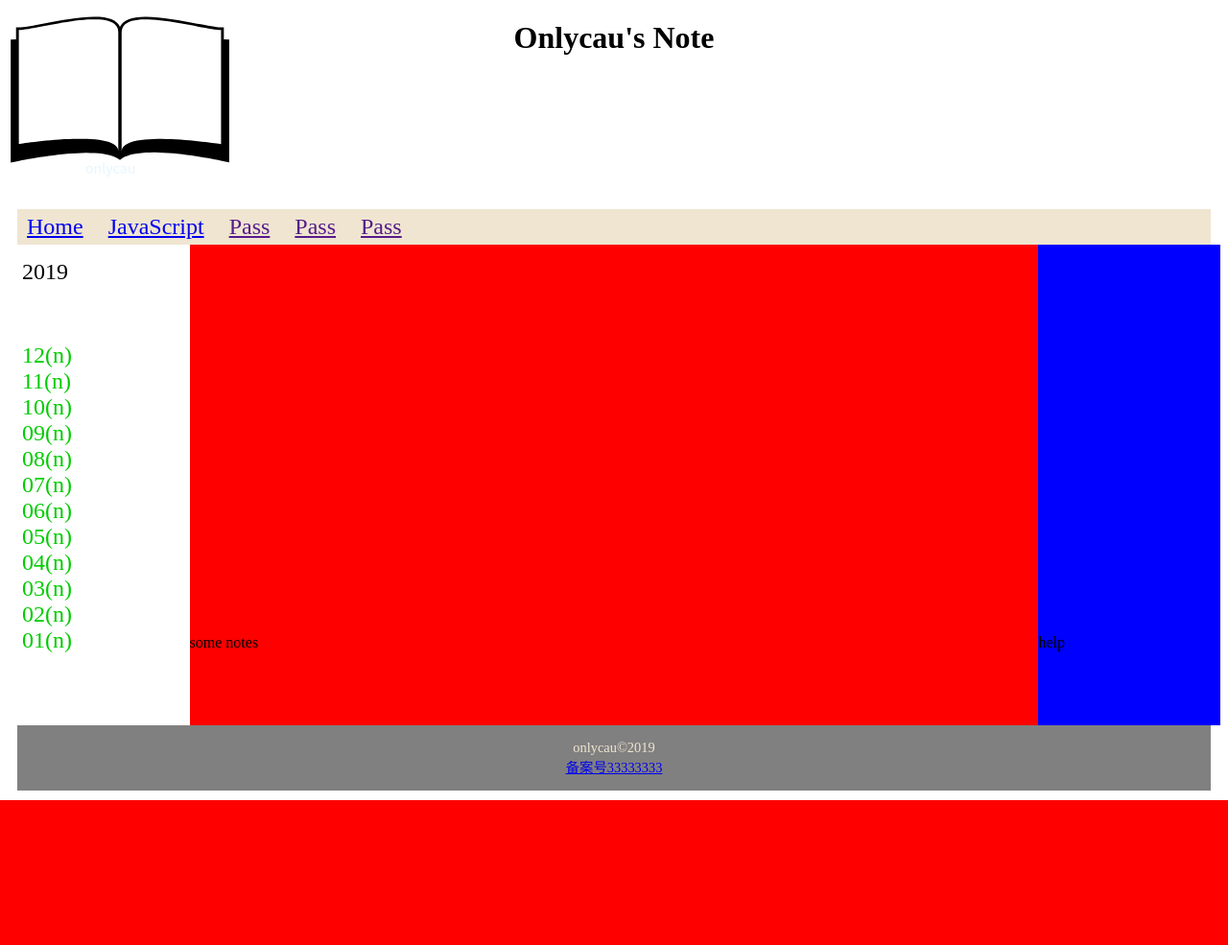
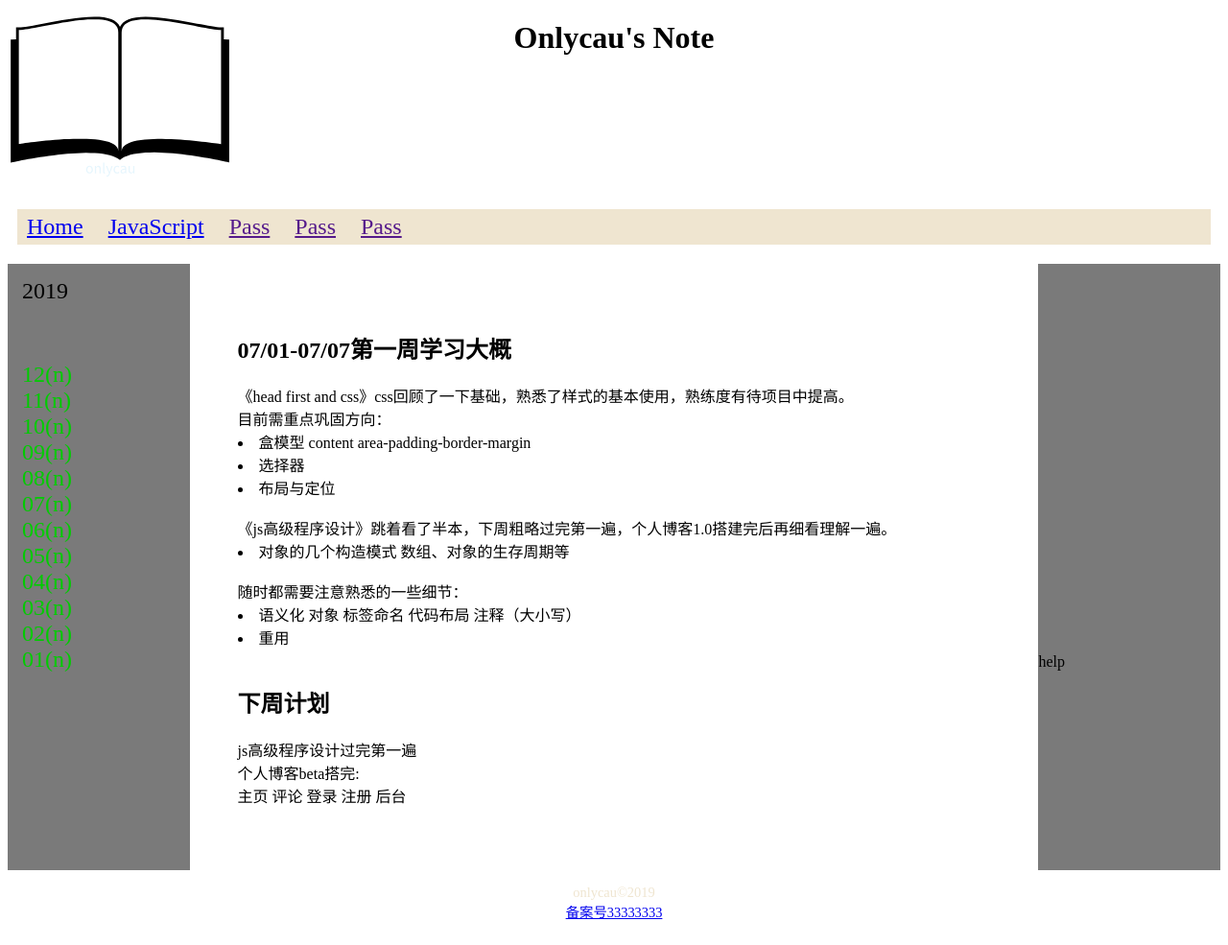
Before and after one commit to onlycau/onlycau.com, a Flask app: page / in a window 1280 px wide. Shown: the whole page at 96% size. Before the commit the page ends 834 px from the top, so only its background shows below. Run offline with Flask 2, Linux system fonts and the light colour scheme.

Commit message:
web beta day 1/7

```diff
--- a/app.py
+++ b/app.py
@@ -1,17 +1,27 @@
 #!usr/bin/env python3
 # -*- coding: utf-8 -*-
 
-from flask import Flask
-from flask import request
+
+from flask import Flask, render_template
+
+from orm import Mysql
 
 
-app = Flask(__name__, static_url_path='')
+app = Flask(__name__, static_folder='static/')
 
 
-@app.route('/', methods=['GET', 'POST'])
-def home():
-    return app.send_static_file('templates/note.html')
+# 主页 静态文件路径有Flask static_folder确定
+@app.route('/')
+def index():
+    return app.send_static_file('html/homepage.html')
+
+
+# 博客页面#静态文件直接相对位置就ok
+@app.route('/blog/<name>')
+def blog(name):
+    text = Mysql().get_blog_by_id(name)[0][0]
+    return render_template('blog.html', name=text)
 
 
 if __name__ == '__main__':
-    app.run()
+    app.run(debug=True)
--- a/static/css/note.css
+++ b/static/css/note.css
@@ -1,9 +1,4 @@
-/*初始化*/
-div#table_container{
-  display: table;
-  width:100%;
-  margin:0 auto;
-}
+/*页面头和log以及顶部导航*/
 
 header>h1{
   text-align: center;
@@ -13,13 +8,15 @@ header>h1{
   position: absolute;
   left: -70px;
   top: -50px;
+  z-index: -1;
 }
 
-/*主站导航*/
 nav#main{
   font-size: 150%;
   background-color: #efe5d0;
-  margin: 160px 10px 0px 10px;
+  margin: 160px 10px 20px 10px;
+  position: relative;
+  z-index: 1;
 }
 nav#main ul {
   margin: 0px;
@@ -31,10 +28,18 @@ nav#main ul li {
   padding: 5px 10px 5px 10px;
 }
 
+/*列表布局 拆三部分*/
+div#table_container{
+  display: table;
+  width:100%;
+  margin-top: :20px;
+}
+
+
 /*文章列表目录导航*/
 nav#artical{
   display: table-cell;
-  background-color: white;
+  background-color: #7a7a7a;
   width: 15%;
   padding:15px;
 }
@@ -47,7 +52,7 @@ nav#artical{
 .dropdown_content{
   display: none;
   position: absolute;
-  background-color: #f9;
+  background-color: #f92;
   font-size: 100%;
 }
 .dropdown:hover .dropdown_content{
@@ -68,19 +73,20 @@ div.month{
 /*文章主体*/
 section#artical_text{
   display: table-cell;
-  background-color: red;
+  background-color: white;
+  padding: 50px;
   width:70%;
+  vertical-align: top;
 }
 
 /*帮助资源链接*/
 aside#help{
   display: table-cell;
-  background-color: blue;
+  background-color: #7a7a7a;
   width: 15%;
 }
 
 footer{
-  background-color: grey;
   color:            #efe5d0;
   text-align:       center;
   padding:          15px;
--- /dev/null
+++ b/static/html/homepage.html
@@ -0,0 +1,85 @@
+<!DOCTYPE html>
+<html lang="zh-cn">
+<head>
+  <meta charset="utf-8">
+  <title></title>
+  <link rel="stylesheet" type="text/css" href="css/note.css">
+</head>
+
+<body>
+
+  <header>
+    <img id="logo" src="images/logo_book.png">
+    <h1>Onlycau's Note</h1>
+  </header>
+
+  <nav id="main">
+      <ul>
+        <li class="selected"><a href="note.html">Home</a></li>
+        <li><a href="sign_in">JavaScript</a></li>
+        <li><a href="">Pass</a></li>
+        <li><a href="">Pass</a></li>
+        <li><a href="">Pass</a></li>
+      </ul>
+  </nav>
+
+  <div id="table_container">
+    <nav id="artical">
+      <div class="dropdown">
+        <span class="year">2019</span><br>
+        <div class="dropdown_content">
+          <a href="http://127.0.0.1:5000/blog">2018</a>
+          <a href="sign_in">2017</a>
+        </div>
+      <div class="month">
+        <span>12(n)</span><br>
+        <span>11(n)</span><br>
+        <span>10(n)</span><br>
+        <span>09(n)</span><br>
+        <span>08(n)</span><br>
+        <span>07(n)</span><br>
+        <span>06(n)</span><br>
+        <span>05(n)</span><br>
+        <span>04(n)</span><br>
+        <span>03(n)</span><br>
+        <span>02(n)</span><br>
+        <span>01(n)</span><br>
+      </div>
+      </div>
+    </nav>
+
+    <section id="artical_text">
+      <h1>07/01-07/07第一周学习大概</h1>
+      <div class="blog">
+        《head first and css》css回顾了一下基础，熟悉了样式的基本使用，熟练度有待项目中提高。<br>
+        目前需重点巩固方向：
+        <li>盒模型 content area-padding-border-margin</li>
+        <li>选择器 </li>
+        <li>布局与定位</li><br>
+        《js高级程序设计》跳着看了半本，下周粗略过完第一遍，个人博客1.0搭建完后再细看理解一遍。<br>
+        <li>对象的几个构造模式 数组、对象的生存周期等</li><br>
+        随时都需要注意熟悉的一些细节：<br>
+        <li>语义化 对象 标签命名 代码布局 注释（大小写）</li>
+        <li>重用</li><br>
+        <h2>下周计划</h2>
+        <p>
+          js高级程序设计过完第一遍<br>
+          个人博客beta搭完:<br>
+          主页 评论 登录 注册 后台
+        </p>
+
+      <div>
+    </section>
+
+    <aside id="help">help</aside>
+  </div>
+
+  <footer>
+    onlycau©2019<br>
+    <a href="http://www.miit.gov.cn">备案号33333333</a>
+  </footer>
+
+  <script type="text/javascript" src="js/note.js"></script>
+
+</body>
+</html>
--- a/static/templates/note.html
+++ b/templates/blog.html
@@ -9,14 +9,14 @@
 <body>
 
   <header>
-    <img id="logo" src="../static/images/logo_book.png">
+    <img id="logo" src="../images/logo_book.png">
     <h1>Onlycau's Note</h1>
   </header>
 
   <nav id="main">
       <ul>
         <li class="selected"><a href="note.html">Home</a></li>
-        <li><a href="blog.html">JavaScript</a></li>
+        <li><a href="sign_in">JavaScript</a></li>
         <li><a href="">Pass</a></li>
         <li><a href="">Pass</a></li>
         <li><a href="">Pass</a></li>
@@ -28,8 +28,8 @@
       <div class="dropdown">
         <span class="year">2019</span><br>
         <div class="dropdown_content">
-          <a href="2018.html">2018</a>
-          <a href="2017.html">2017</a>
+          <a href="http://127.0.0.1:5000/blog">2018</a>
+          <a href="sign_in">2017</a>
         </div>
       <div class="month">
         <span>12(n)</span><br>
@@ -49,7 +49,9 @@
     </nav>
 
     <section id="artical_text">
-      some notes
+
+    {{name}}
+
     </section>
 
     <aside id="help">help</aside>
@@ -60,7 +62,7 @@
     <a href="http://www.miit.gov.cn">备案号33333333</a>
   </footer>
 
-  <script type="text/javascript" src="../static/js/note.js"></script>
+  <script type="text/javascript" src="../js/note.js"></script>
 
 </body>
 </html>
```
Also changed, not shown: config/new.sql (added, +10 -0 lines), orm.py (added, +63 -0 lines), templates/model.html (added, +17 -0 lines), templates/sign_in.html (added, +15 -0 lines), __init__.py (added), templates/sign_up.html (added).
